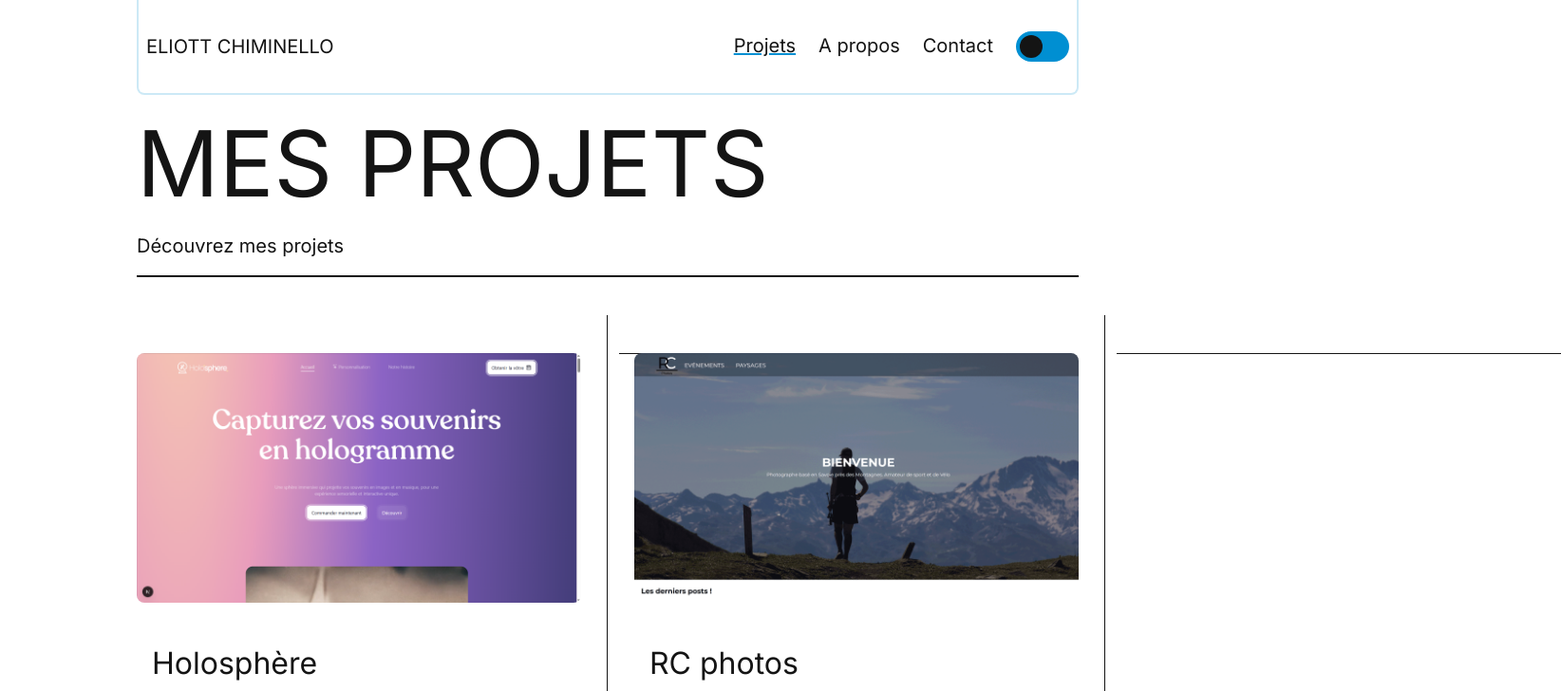
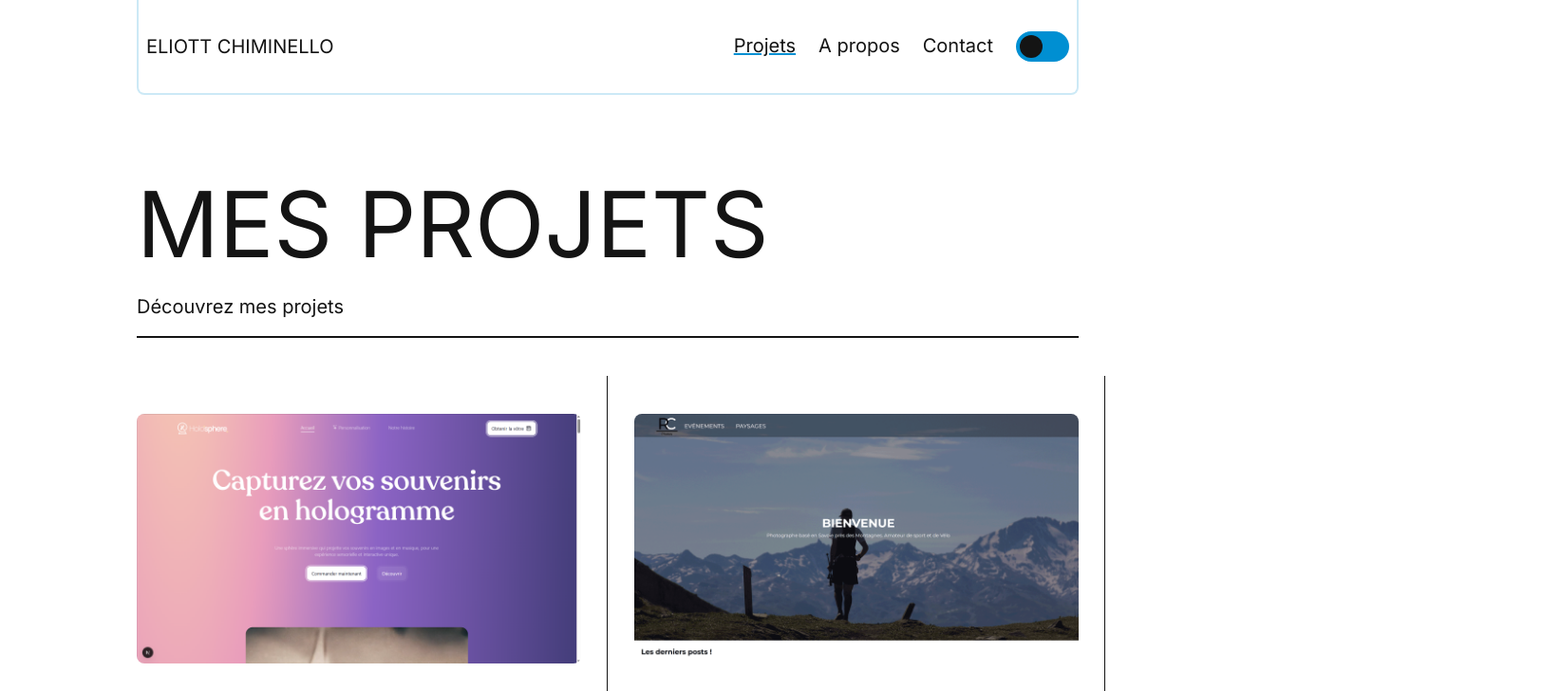
Before and after one commit to echimine/PortfolioV2, a Nuxt app: page /projets in a window 1280 px wide. Shown: the top 728 px of the page at 95% size, 1644 px wide, since content can reach past the window. Built offline with nearby package versions, Linux system fonts and the light colour scheme.

Commit message:
added padding + fixed problem with the the h-max for the cardProjets

```diff
--- a/app/components/Cards/CardProjets.vue
+++ b/app/components/Cards/CardProjets.vue
@@ -7,7 +7,7 @@
       <article
         v-for="(projet, index) in projets"
         :key="projet.id"
-        class="relative flex flex-col lg:max-w-[800px] lg:max-h-[530px] items-center gap-10 pt-10 flex-wrap"
+        class="relative flex flex-col lg:max-w-[800px] lg:max-h-[560px] xl:max-h-full items-center gap-10 pt-10 flex-wrap"
       >
         <!-- Séparateur vertical (droite), uniquement pour colonne 1 et 2 -->
         <div
--- a/app/pages/projets.vue
+++ b/app/pages/projets.vue
@@ -1,5 +1,5 @@
 <template>
-  <main>
+  <main class="py-16">
     <Typographie size="h1" as="h1">MES PROJETS</Typographie>
     <Typographie size="bodyxl" as="h2" class="mb-4">
       Découvrez mes projets
```
